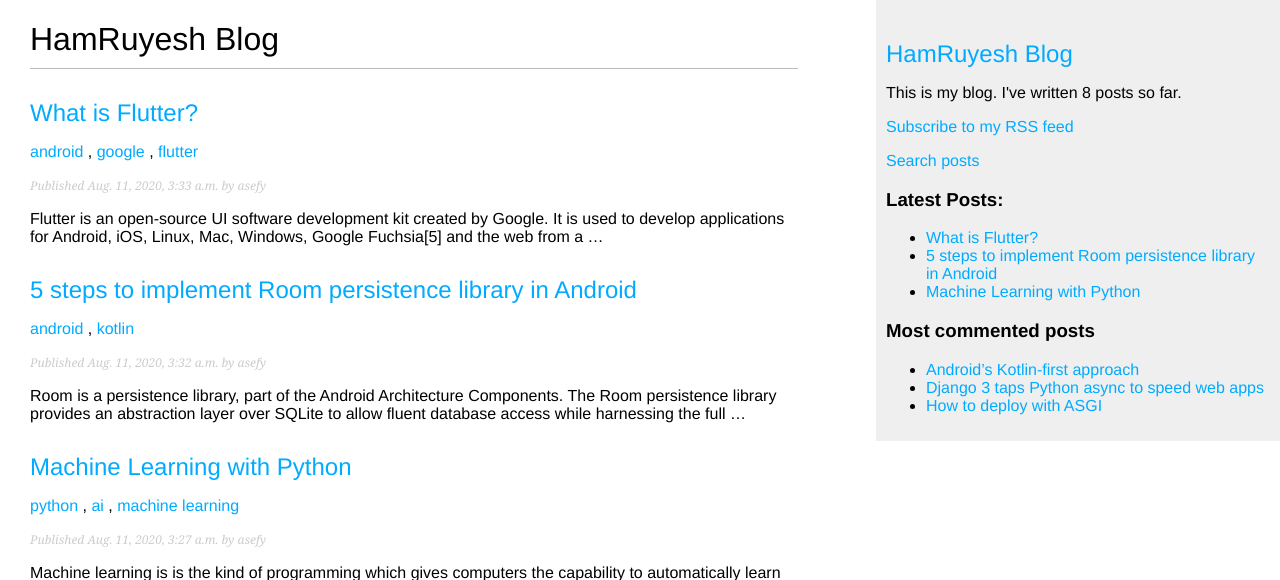
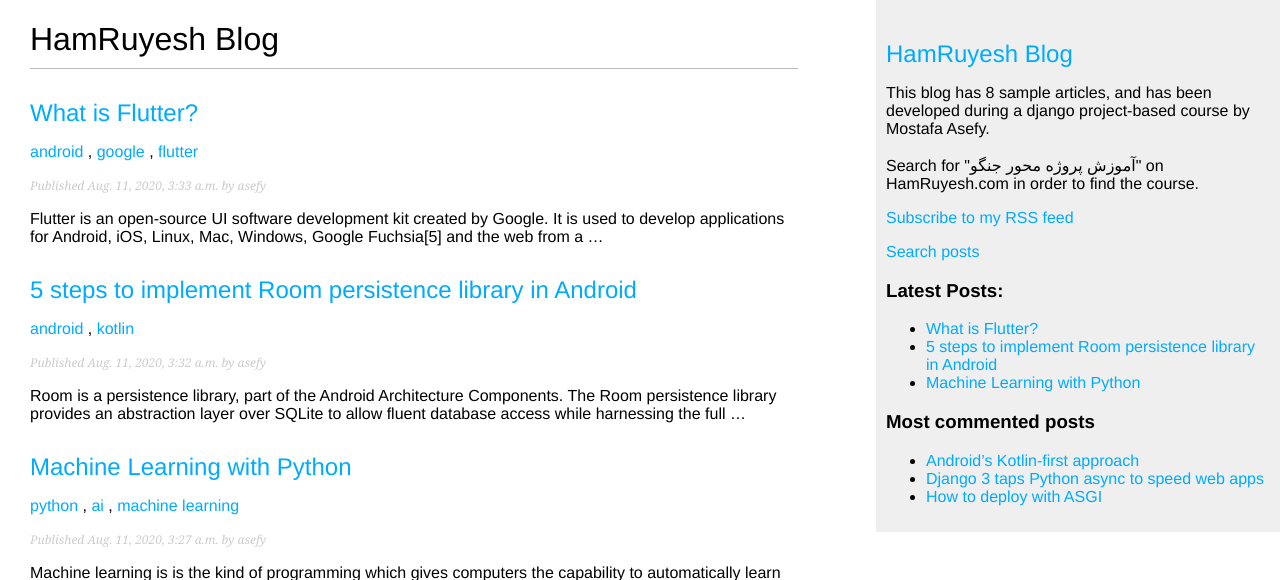
Before and after one commit to asefycom/django_pro_blog, a Django app: page /blog/ in a window 1280 px wide. Shown: the top 580 px of the page. Run offline with Django 3.2, Linux system fonts and the light colour scheme; data comes from the database, SQL or seed files in the repository; parts of the project's set-up code (start-up, migrations or seed data) failed here and were passed over.

```diff
--- a/blog/templates/blog/base.html
+++ b/blog/templates/blog/base.html
@@ -15,7 +15,13 @@
     <h2>
       <a href="{% url "blog:post_list" %}">HamRuyesh Blog</a>
     </h2>
-    <p>This is my blog. I've written {% total_posts %} posts so far.</p>
+    <p>
+      This blog has {% total_posts %} sample articles, and has been
+      developed during a django project-based course by Mostafa Asefy.
+      <br>
+      <br>
+      Search for "آموزش پروژه محور جنگو" on HamRuyesh.com in order to find the course.
+    </p>
     <p>
       <a href="{% url "blog:post_feed" %}">Subscribe to my RSS feed</a>
     </p>
```
Also changed, not shown: requirements.txt (added, +7 -0 lines).
